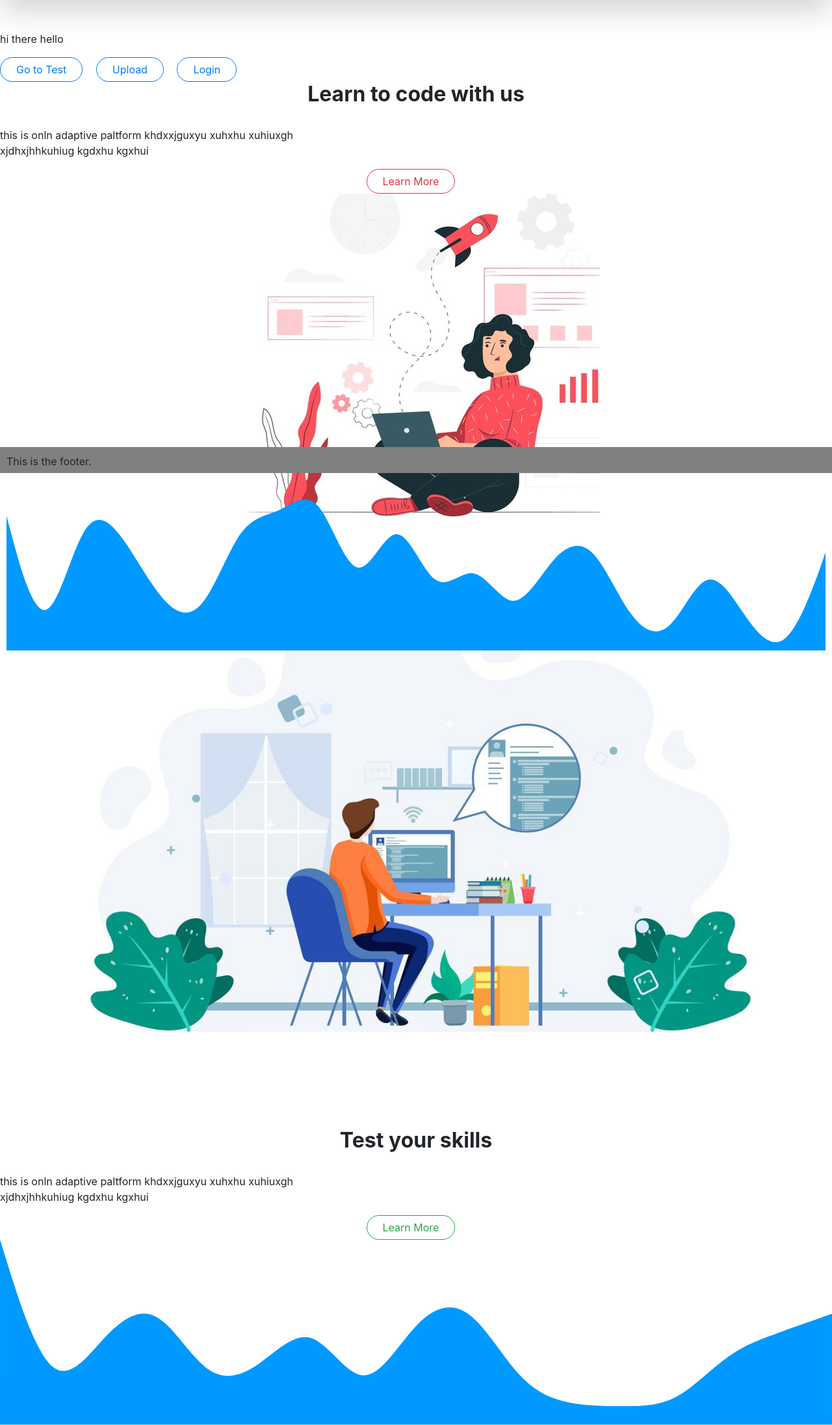
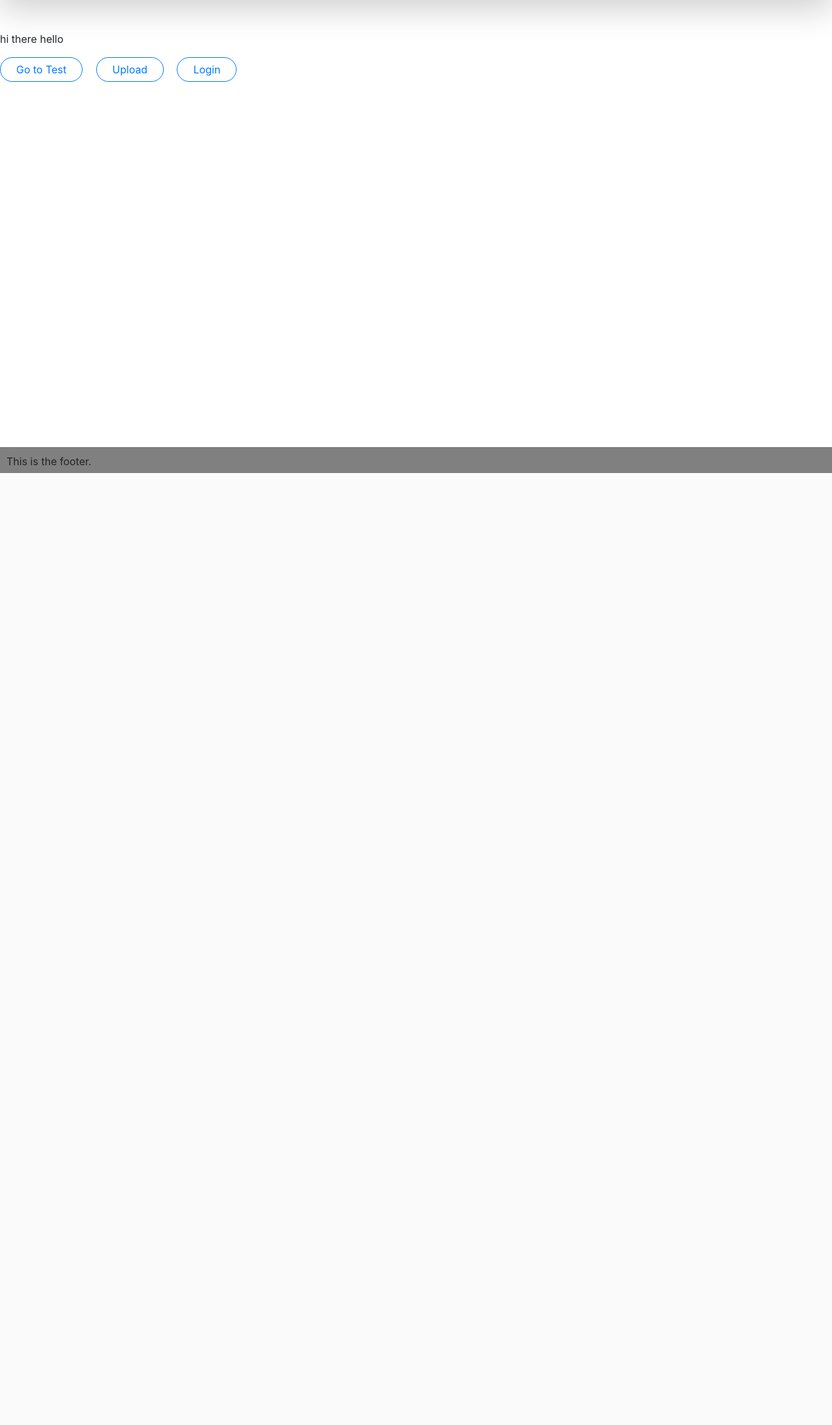
Before and after one commit to AnkushCh/minorproject, a Django app: template test_app/templates/homepage.html in a window 1280 px wide. Shown: the part 72-2265 px from the top of the page at 65% size. After the commit the page ends 800 px from the top, so only its background shows below. Run offline with Django 3.2, Linux system fonts and the light colour scheme; the template is opened without the code that fills it: values that come from a table or form of the project are taken from there, others are empty; some libraries are stand-ins or nearby versions.

Commit message:
removed html section

```diff
--- a/test_app/templates/homepage.html
+++ b/test_app/templates/homepage.html
@@ -4,44 +4,4 @@
 <button class="btn btn-outline-primary rounded-pill pl-4 pr-4 mr-3"><a href="{% url 'upload' %}">Go to Test</a></button>
 <button class="btn btn-outline-primary rounded-pill pl-4 pr-4 mr-3"><a href="{% url 'upload' %}">Upload</a></button>
 <button class="btn btn-outline-primary rounded-pill pl-4 pr-4 mr-3"><a href="{% url 'login' %}">Login</a></button>
-   <section>
-      <div class="leftside1 ">
-         <center>
-            <h2>
-               <b>Learn to code with us
-               </b>
-            </h2>
-         </center>
-         <br>
-         <p class=" mr ">this is onln adaptive paltform khdxxjguxyu xuhxhu xuhiuxgh<br> xjdhxjhhkuhiug kgdxhu kgxhui</p>
-         <center>
-            <button type="button " class="btn btn-outline-danger rounded-pill pl-4 pr-4 mr-3 ">Learn More</button>
-         </center>
-      </div>
-      <div class="rightside ">
-         <center>
-            <img src="./static/image/startup-life-concept-illustration_114360-1068.jpg" class="figure-img img-fluid rounded " alt="... ">
-         </center>
-      </div>
-   </section>
-   <section>
-      <div class="rightside ">
-         <img src="./static/image/male-doing-online-examination-with-personal-computer-vector.jpg " class="figure-img img-fluid rounded " alt="... ">
-      </div>
-      <div class="leftside " style="margin-top:10px; ">
-         <center>
-            <h2>
-               <b>Test your skills</b>
-            </h2>
-         </center>
-         <br>
-         <p>this is onln adaptive paltform khdxxjguxyu xuhxhu xuhiuxgh<br> xjdhxjhhkuhiug kgdxhu kgxhui</p>
-         <center>
-            <button type="button " class="btn btn-outline-success rounded-pill pl-4 pr-4 mr-3 ">Learn More</button>
-         </center>
-      </div>
-   </section>
-<svg xmlns="http://www.w3.org/2000/svg " viewBox="0 0 1440 320 ">
-   <path fill="#0099ff " fill-opacity="1 " d="M0,0L15,48C30,96,60,192,90,218.7C120,245,150,203,180,170.7C210,139,240,117,270,133.3C300,149,330,203,360,224C390,245,420,235,450,213.3C480,192,510,160,540,170.7C570,181,600,235,630,234.7C660,235,690,181,720,149.3C750,117,780,107,810,128C840,149,870,203,900,234.7C930,267,960,277,990,282.7C1020,288,1050,288,1080,288C1110,288,1140,288,1170,272C1200,256,1230,224,1260,202.7C1290,181,1320,171,1350,160C1380,149,1410,139,1425,133.3L1440,128L1440,320L1425,320C1410,320,1380,320,1350,320C1320,320,1290,320,1260,320C1230,320,1200,320,1170,320C1140,320,1110,320,1080,320C1050,320,1020,320,990,320C960,320,930,320,900,320C870,320,840,320,810,320C780,320,750,320,720,320C690,320,660,320,630,320C600,320,570,320,540,320C510,320,480,320,450,320C420,320,390,320,360,320C330,320,300,320,270,320C240,320,210,320,180,320C150,320,120,320,90,320C60,320,30,320,15,320L0,320Z "></path>
-</svg>
 {% endblock %}
```
